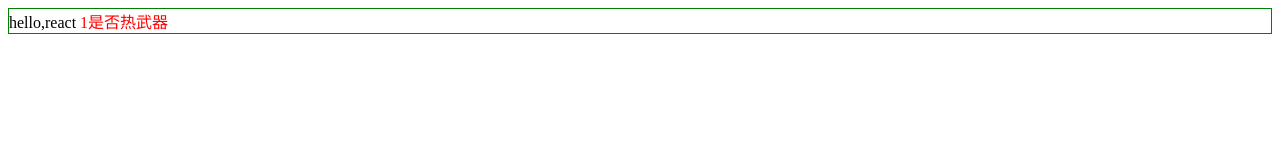
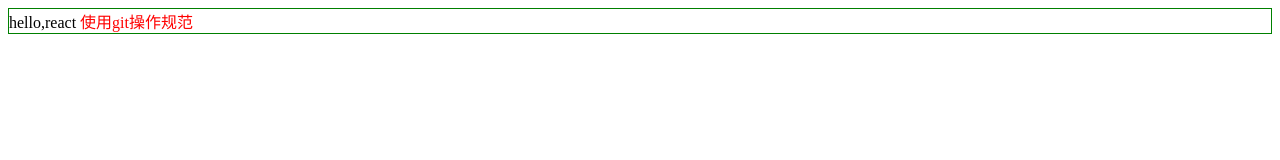
Before and after one commit to liuli678/ad-project, a React app: page / in a window 1280 px wide. Shown: the top 160 px of the page. Built offline with nearby package versions, Linux system fonts and the light colour scheme.

Commit message:
提交git规范操作

```diff
--- a/src/App.jsx
+++ b/src/App.jsx
@@ -5,7 +5,7 @@
         return (
             <div className="box">
                 hello,react
-                <span> 1是否热武器</span>
+                <span> 使用git操作规范</span>
             </div>
         )
     }
```
